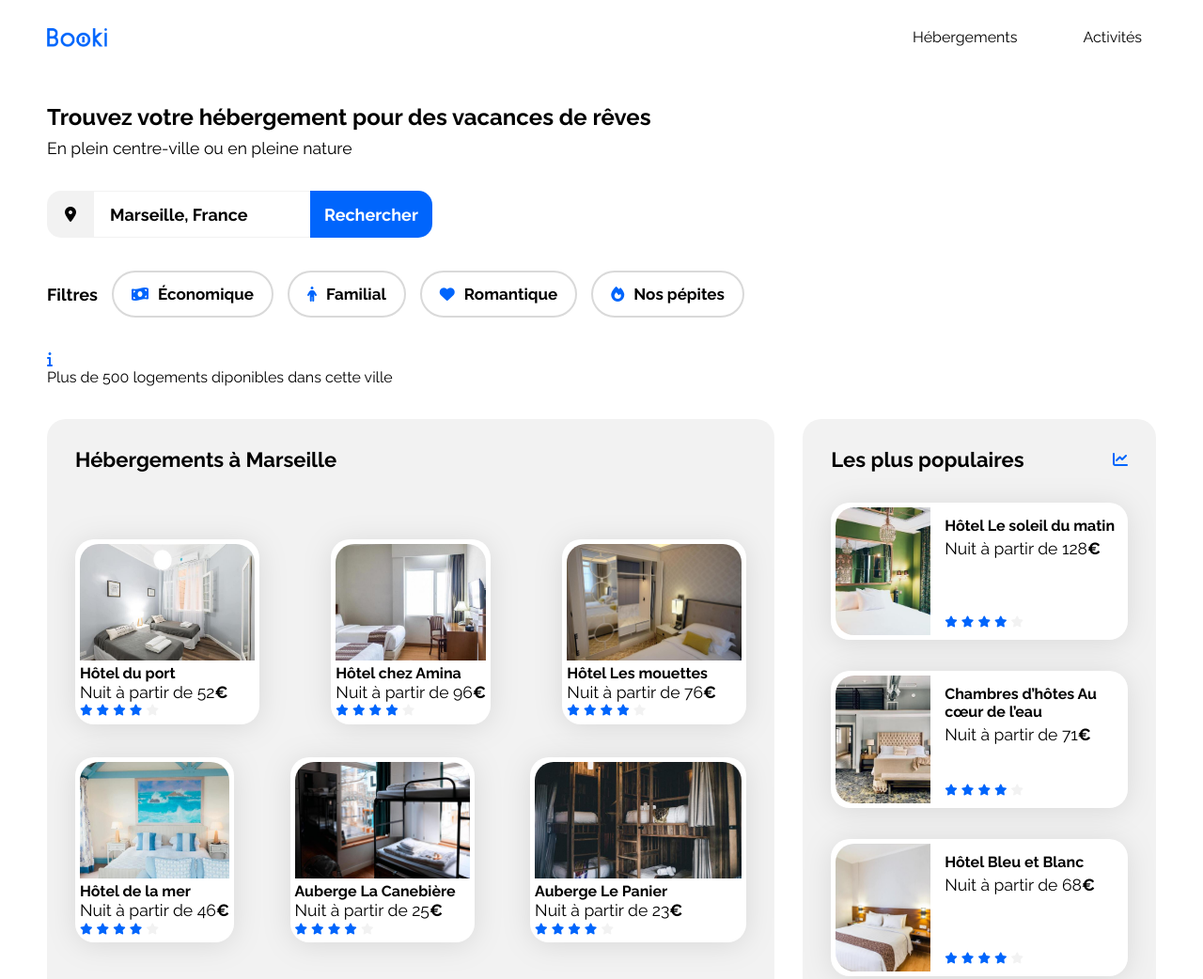
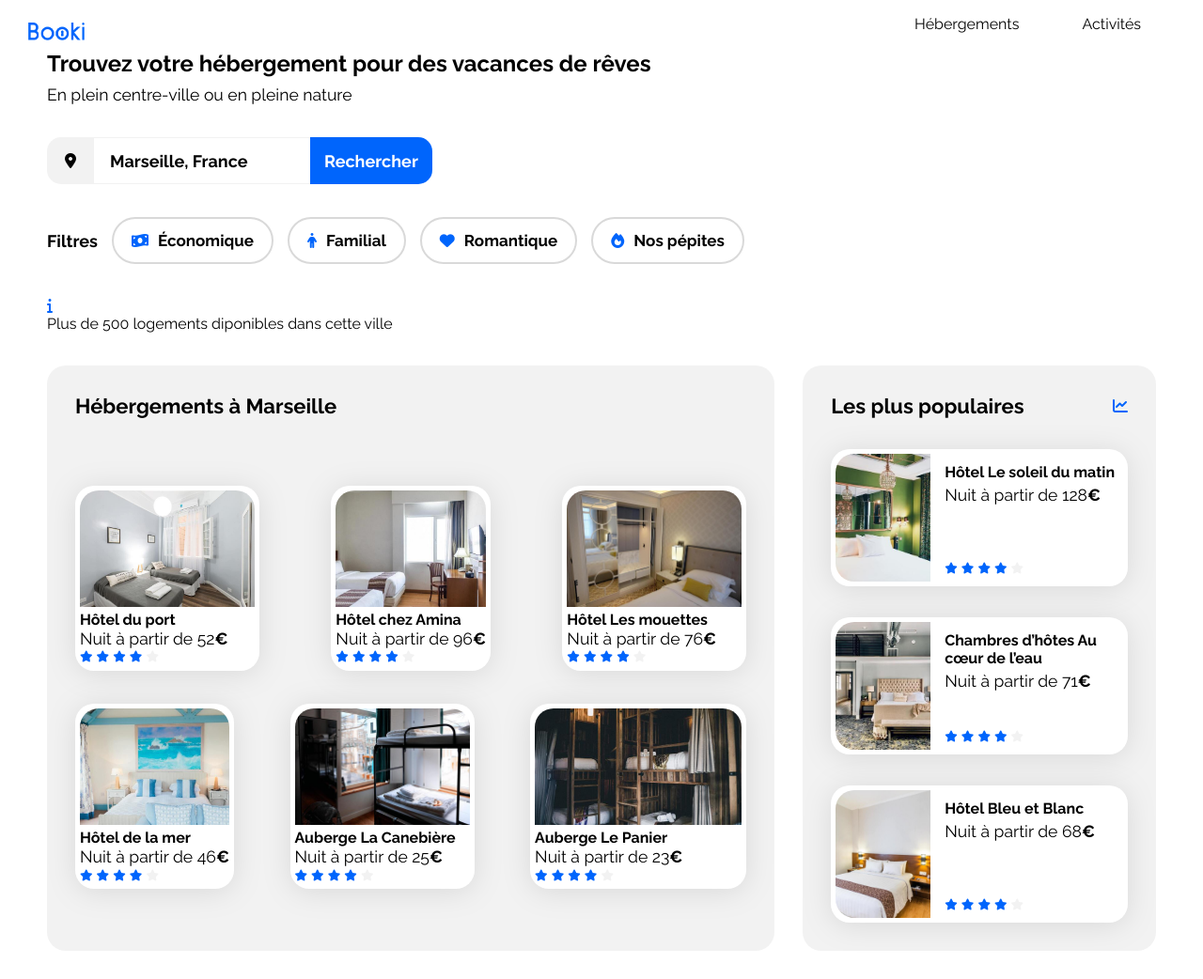
Before and after one commit to braouk/Booki, a plain HTML site: page index.html in a window 1280 px wide. Shown: the top 1042 px of the page at 94% size. After the commit the page ends 1017 px from the top, so only its background shows below. Drawn offline with Linux system fonts and the light colour scheme.

Commit message:
header changes

```diff
--- a/css/style.css
+++ b/css/style.css
@@ -47,32 +47,34 @@ li {
 
 /****** Header ******/
 
-header {
-  display: flex;
-  justify-content: space-between;
-  padding: 30px 0px 30px 0px;
+.navbar img {
+    height: 19px;
+    width: auto;
+    position: relative;
+    top: 24px;
+    right: 20px;
 }
 
-.nav-list {
-  display: flex;
+.nav-right {
+    display: flex;
+    float: right;
+    position: relative;
+    top: 0;
 }
 
-.logo {
-  height: 20px;
+.nav-right a {
+    font-size: 16px;
+    font-weight: 400;
+    margin-left: 35px;
+    position: relative;
+    padding: 16px;
+    text-align: center;
 }
 
-.nav-items {
-  margin-left: 40px;
-  color: black;
-}
-
-.nav-links {
-  padding: 27px 15px 0px 15px;
-}
-
-.nav-links:hover {
-  color: #0065fc;
-  border-top: #0065fc 3px solid;
+.nav-right a:hover {
+    border-top: 2px solid var(--main-color) ;
+    color: var(--main-color);
+    line-height: 16px;
 }
 
 /****** section recherches ******/
--- a/index.html
+++ b/index.html
@@ -22,18 +22,16 @@
       <!--- section navbar --->
 
       <header>
-        <img class="logo" src="images/logo/Booki.png" alt="booki-logo" />
-        <nav>
-          <ul class="nav-list">
-            <li class="nav-items">
-              <a class="nav-links" href="#">Hébergements</a>
-            </li>
-            <li class="nav-items">
-              <a class="nav-links" href="#">Activités</a>
-            </li>
-          </ul>
+        <nav class="navbar">
+            <div class="nav-right">
+                <a class="nav-hebergements" href="#hebergements-marseille">Hébergements</a>
+                <a class="header-activites" href="#activites-marseille">Activités</a>
+            </div>
+            <div class="nav-logo">
+                <img src="./images/logo/Booki.png" alt="bookilogo">
+            </div>
         </nav>
-      </header>
+    </header>
 
       <main>
         <!--- section recherches --->
```
